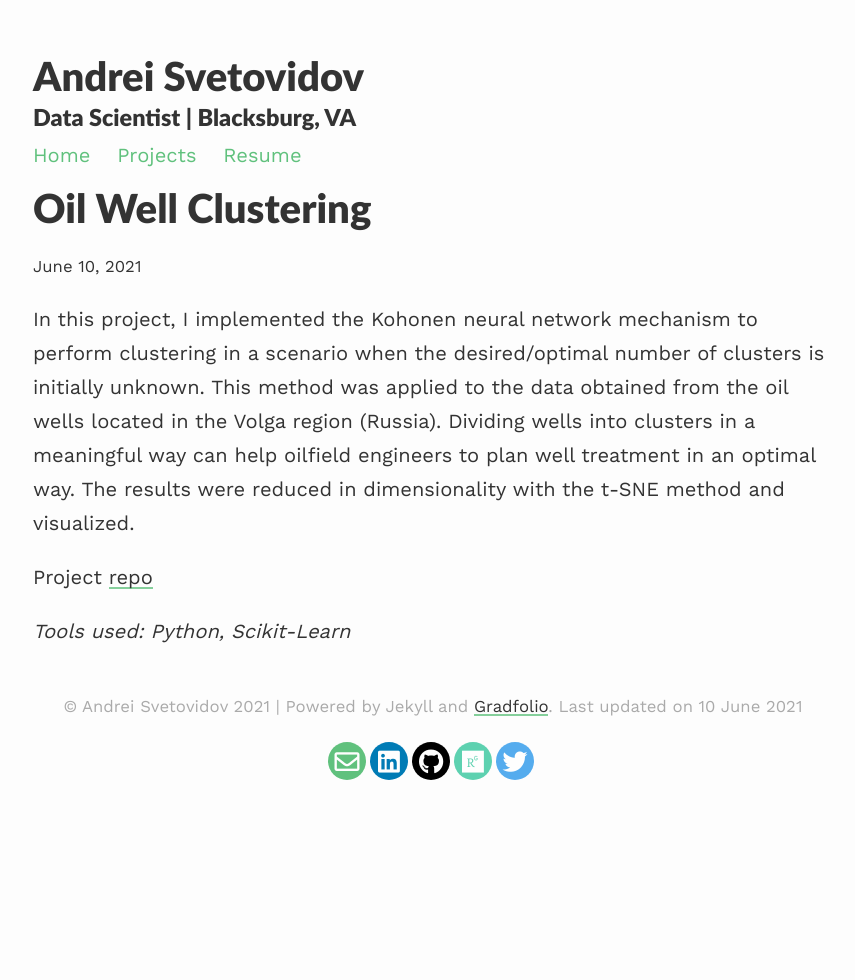
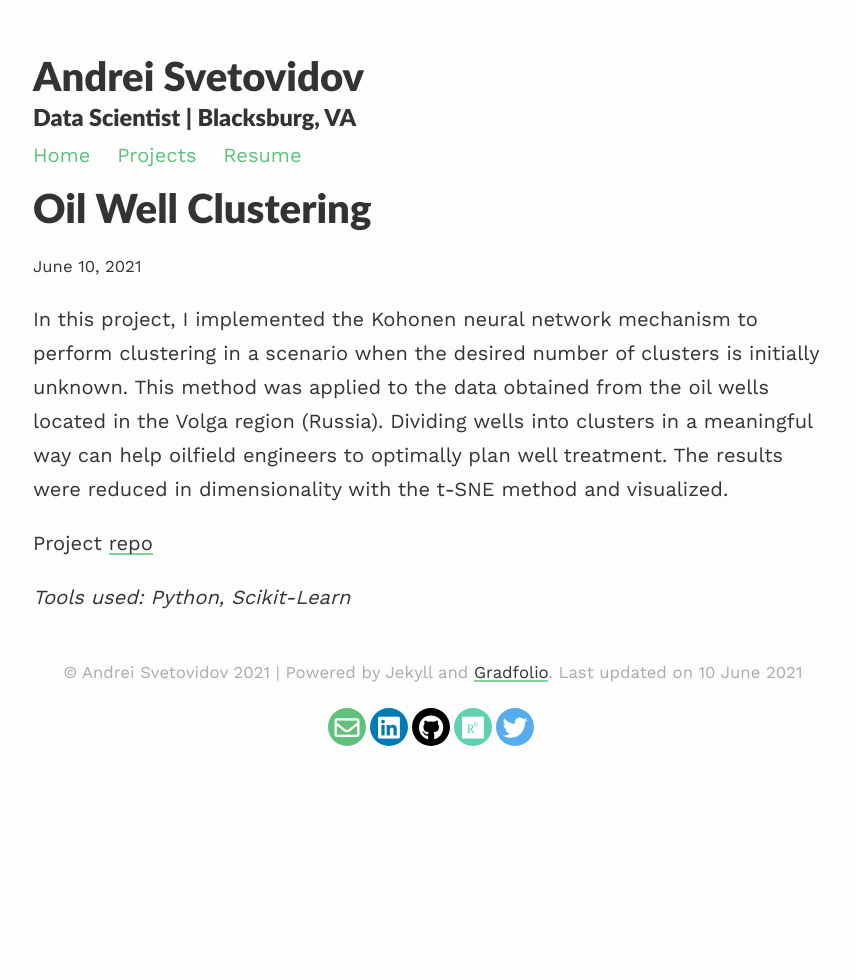
Before and after one commit to svetovidov/gradfolio, a Jekyll site: the page built from _projects/4_project.md, in a window 1280 px wide. Shown: the whole page, without its empty margins (207-1062 px from the left). Built offline with Jekyll 4.4.1, drawn with Linux system fonts in a browser that asks for light colours; nearby versions of some CDN libraries.

Commit message:
Updated 4_project.md

```diff
--- a/_projects/4_project.md
+++ b/_projects/4_project.md
@@ -4,7 +4,7 @@ title: Oil Well Clustering
 description: Kohonen net-based clustering approach
 ---
 
-In this project, I implemented the Kohonen neural network mechanism to perform clustering in a scenario when the desired/optimal number of clusters is initially unknown. This method was applied to the data obtained from the oil wells located in the Volga region (Russia). Dividing wells into clusters in a meaningful way can help oilfield engineers to plan well treatment in an optimal way. The results were reduced in dimensionality with the t-SNE method and visualized.
+In this project, I implemented the Kohonen neural network mechanism to perform clustering in a scenario when the desired number of clusters is initially unknown. This method was applied to the data obtained from the oil wells located in the Volga region (Russia). Dividing wells into clusters in a meaningful way can help oilfield engineers to optimally plan well treatment. The results were reduced in dimensionality with the t-SNE method and visualized.
 
 Project [repo](https://github.com/svetovidov/kohonen-net){:target="_blank"}
 
```
